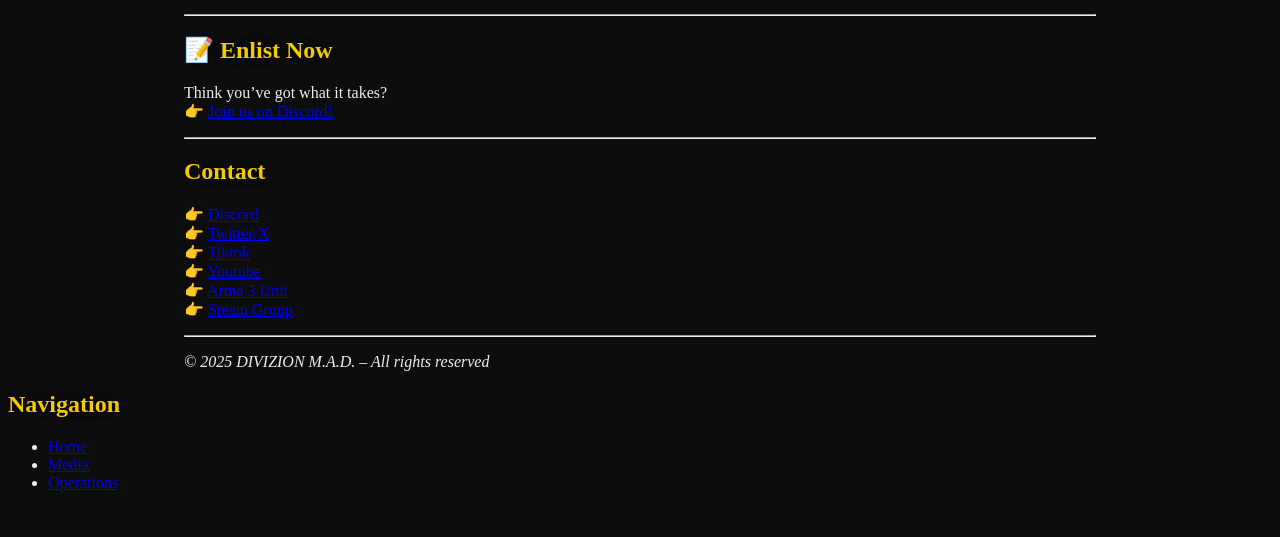
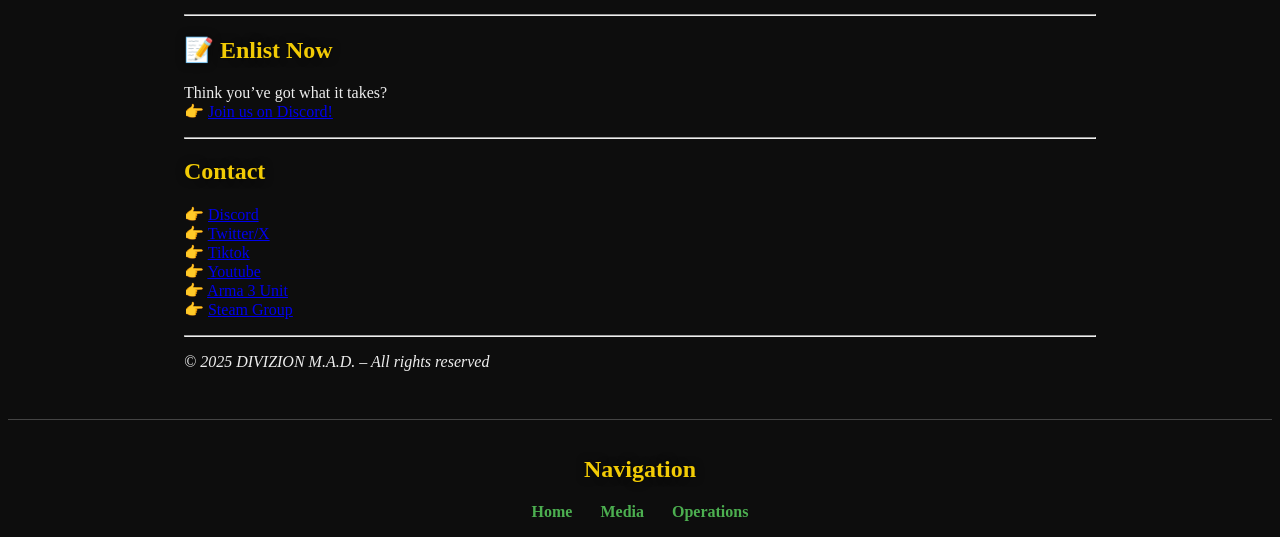
Before and after one commit to Divizion-MAD/1, a Jekyll site: the page built from index.md, in a window 1280 px wide. Shown: the part 1172-1709 px from the top of the page. Built offline with Jekyll 4.4.1, drawn with Linux system fonts in a browser that asks for light colours; before the commit the page ends 1680 px from its top, so only the background shows below that.

Commit message:
Update style.css

```diff
--- a/assets/css/style.css
+++ b/assets/css/style.css
@@ -116,3 +116,27 @@ img {
   border: 2px solid #444;
   border-radius: 6px;
 }
+.sidebar {
+  margin-top: 3rem;
+  padding-top: 1rem;
+  border-top: 1px solid #444;
+  text-align: center;
+  color: gold;
+  font-weight: bold;
+}
+
+.sidebar ul {
+  list-style: none;
+  padding: 0;
+  margin-top: 0.5rem;
+}
+
+.sidebar li {
+  display: inline-block;
+  margin: 0 12px;
+}
+
+.sidebar a {
+  color: #4caf50;
+  text-decoration: none;
+}
```
